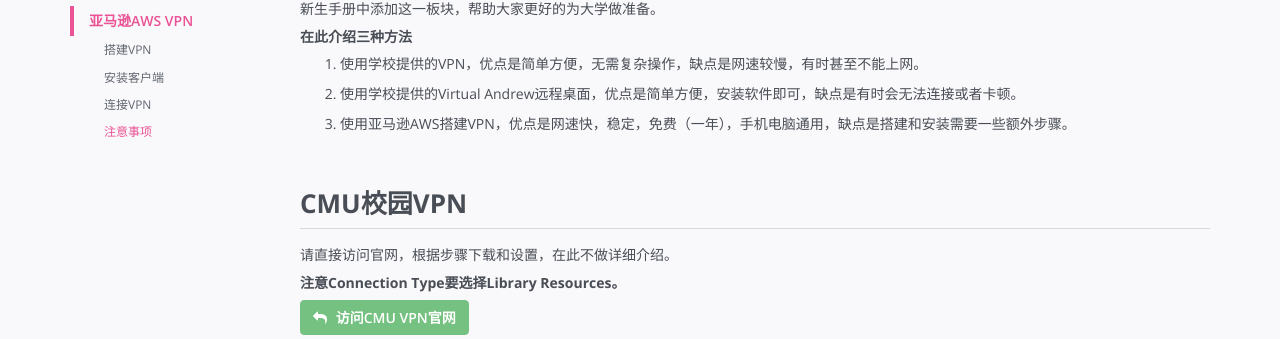
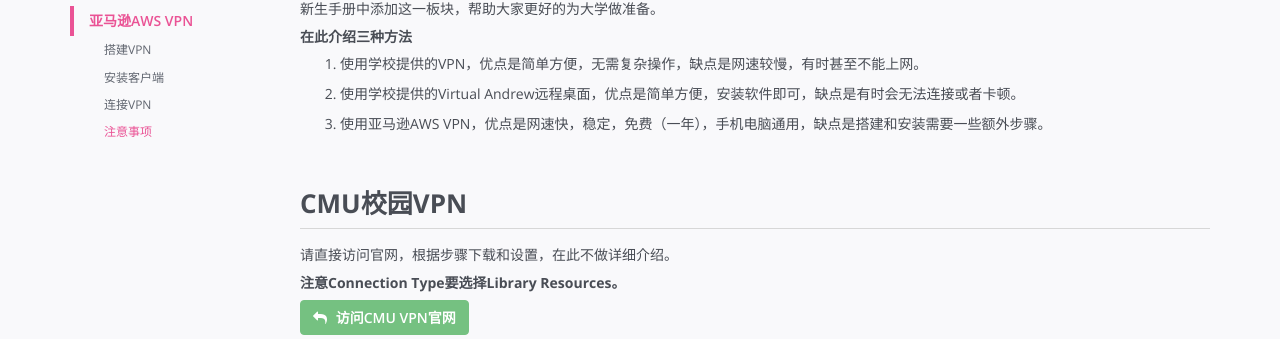
Before and after one commit to haohanshi/Freshman-Prepare-Guide, a Django app: page /guide/vpn in a window 1280 px wide. Shown: the part 354-693 px from the top of the page. Run offline with Django 3.2, Linux system fonts and the light colour scheme; some libraries are stand-ins or nearby versions.

Commit message:
minor fix

```diff
--- a/guide/templates/guide/vpn.html
+++ b/guide/templates/guide/vpn.html
@@ -50,7 +50,7 @@
                                     <ol class="list">
                                         <li>使用学校提供的VPN，优点是简单方便，无需复杂操作，缺点是网速较慢，有时甚至不能上网。</li>
                                         <li>使用学校提供的Virtual Andrew远程桌面，优点是简单方便，安装软件即可，缺点是有时会无法连接或者卡顿。</li>
-                                        <li>使用亚马逊AWS搭建VPN，优点是网速快，稳定，免费（一年），手机电脑通用，缺点是搭建和安装需要一些额外步骤。</li>
+                                        <li>使用亚马逊AWS VPN，优点是网速快，稳定，免费（一年），手机电脑通用，缺点是搭建和安装需要一些额外步骤。</li>
                                     </ol>
                                 </div>
                             </section><!--//doc-section-->
```
